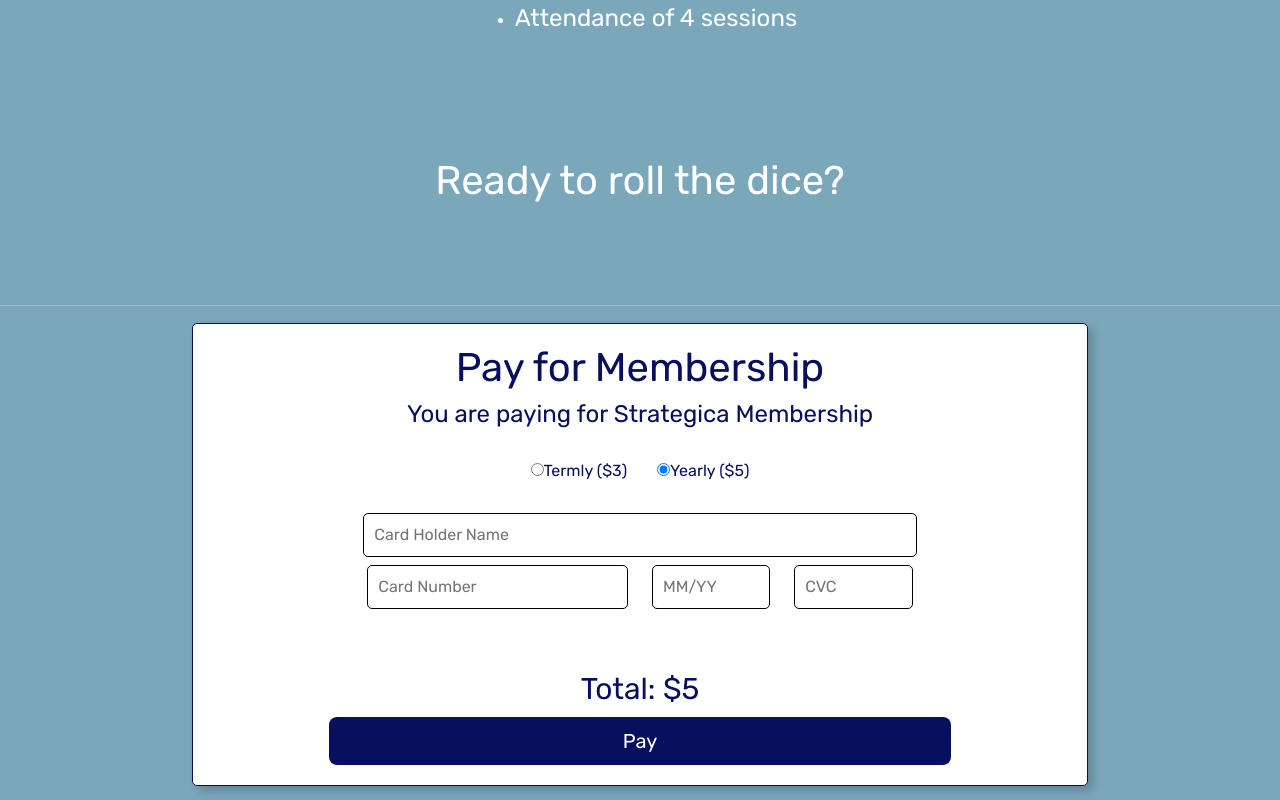
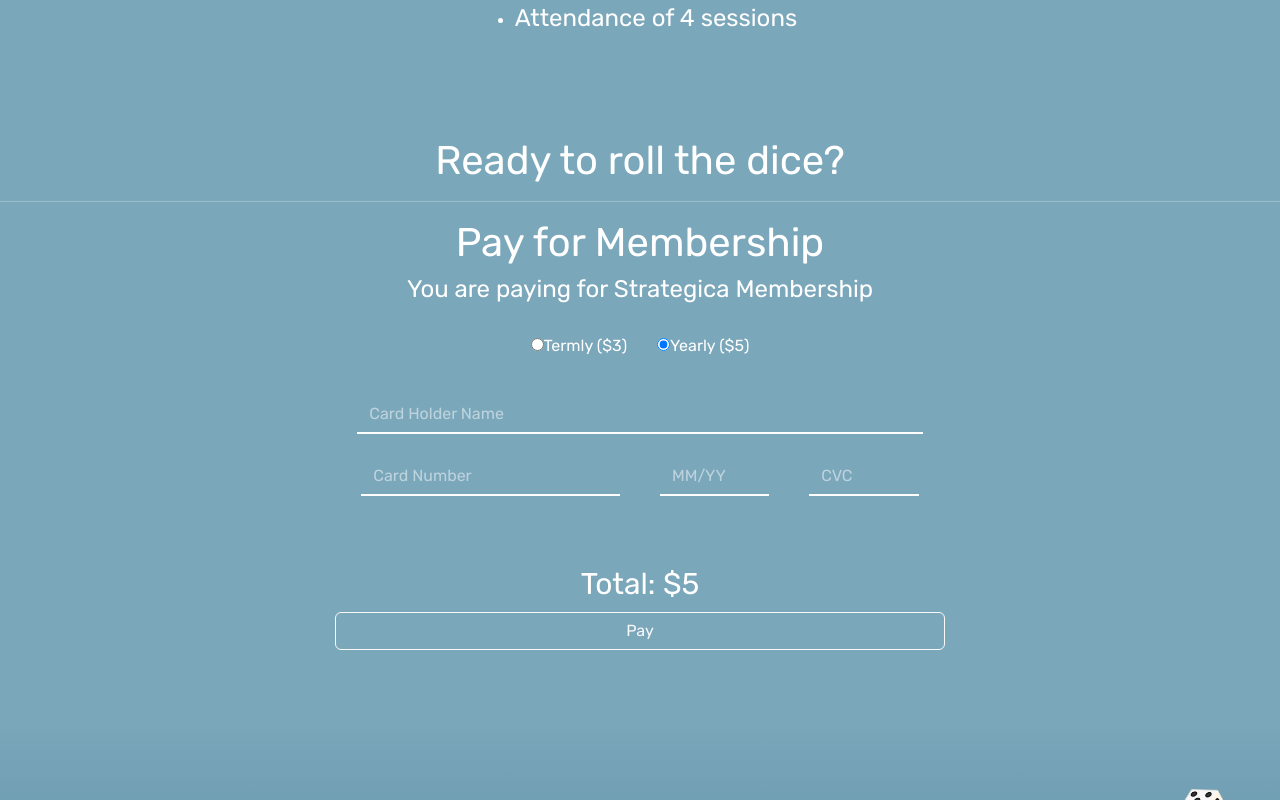
Before and after one commit to jaymelek/WAD2, a Vue app in the folder wad2-maki/: page /payPage in a window 1280 px wide. Shown: the part 1500-2300 px from the top of the page. Built offline with nearby package versions, Linux system fonts and the light colour scheme.

Commit message:
landing and pay

```diff
--- a/wad2-maki/src/views/landingPage.vue
+++ b/wad2-maki/src/views/landingPage.vue
@@ -170,6 +170,19 @@
             </div>
 
             <!-- Fifth Row: Past Events Pictures, Interested in a collab? -->
+            <div class="row align-items-center justify-content-center collab">
+                <div class="col-auto px-0">
+                    <img src="../assets/games_group.png" class="imgFit">
+                </div>
+                <div class="col-md-6 pl-md-5 text-center">
+                    <h1 class="sloganText"><span class="highlighted">Interested in a Collaboration?</span> </h1>
+                    <h4>You can collaborate with us to loan games for your events or if you require manpower to facilitate your games!
+                        If you would like to collaborate with us, please contact us at
+                        <a href="mailto:strategica@sa.smu.edu.sg" class="coloured">strategica@sa.smu.edu.sg</a>
+
+                    </h4>
+                </div>
+            </div>
 
 
 
@@ -312,4 +325,8 @@
     color: white;
 
 }
+
+.collab{
+    margin-top: 80px;
+}
 </style>
--- a/wad2-maki/src/views/payPage.vue
+++ b/wad2-maki/src/views/payPage.vue
@@ -79,11 +79,11 @@
 
   </div>
   <div id="scrollHere">
-        <h1 style="text-align: center; margin: 100px;">Ready to roll the dice?</h1>
+        <h1 style="text-align: center; margin-top: 80px;">Ready to roll the dice?</h1>
   </div>
   <hr>
 
-  <div id="paymentBox">
+  <section id="paymentBox">
       <h1 style="text-align: center;">Pay for Membership</h1>
       <div>
               <h4 style="text-align: center;">You are paying for Strategica Membership</h4>
@@ -108,32 +108,32 @@
     <div class="container">
       <form id="payment-form" @submit.prevent="submitPayment">
         <div class="col-lg-8 offset-lg-2">
-          <div style="border: 1px solid black; border-radius: 5px;" class="p-2 mb-2 mx-auto">
-            <input type="text" placeholder="Card Holder Name" style="border: none; width: 100%;" required id="cardHolderName" v-model="cardHolderName">
+          <div class="p-2 mb-2 mx-auto">
+            <input class="inputstl form-control" type="text" placeholder="Card Holder Name" required id="cardHolderName" v-model="cardHolderName">
           </div>
         </div>
 
 
         <div class="row justify-content-center">
           <div class="col-lg-4 col-md-6">
-            <div style="border: 1px solid black; border-radius: 5px;" class="p-2 mb-2">
+            <div  class="p-2 mb-2">
               <input type="text" maxlength="19"
-                placeholder="Card Number" style="border: none; width: 100%;" required id="cardNumber" v-model="cardNumber">
+                placeholder="Card Number" class="inputstl form-control" required id="cardNumber" v-model="cardNumber">
             </div>
           </div>
 
           <div class="col-lg-2 col-md-3 col-sm-6">
-            <div style="border: 1px solid black; border-radius: 5px; width: 100%;" class="p-2 mb-2">
+            <div class="p-2 mb-2">
               <input type="text" placeholder="MM/YY"
-                style="border: none; width: 100%" pattern="(0[1-9]|1[0-2])\/[0-9]{2}" required
+                class="inputstl form-control" pattern="(0[1-9]|1[0-2])\/[0-9]{2}" required
                 id="expDate" maxlength="5" expDate="expDate" v-model="expDate">
             </div>
           </div>
 
           <div class="col-lg-2 col-md-3 col-sm-6">
-            <div style="border: 1px solid black; border-radius: 5px;" class="p-2 mb-2">
+            <div class="p-2 mb-2">
               <input type="text" placeholder="CVC"
-                style="border: none; width: 100%;" required id="CVC" v-model="CVC">
+                class="inputstl form-control" required id="CVC" v-model="CVC">
             </div>
           </div>
         </div>
@@ -145,14 +145,14 @@
               Total: {{ totalAmount }}
           </div>
           <div class="text-center"> <!-- Add text-center class here -->
-              <button class="btn btn-lg mx-auto" id="checkout-button" style="width: 75%; background-color: #070F5F; color: white;">
+              <button class="btn btn-outline-light mx-auto" id="checkout-button">
                   Pay
               </button>
           </div>
       </form>
   </div>
 
-  </div>
+</section>
 
 
 </template>
@@ -160,10 +160,25 @@
 <script>
 import Stripe from 'stripe';
 import Global from '../global';
-
+import $ from 'jquery';
 const api_key = 'sk_test_51NyYaTGYkOKxngERwkOrjmZuFSaREnZRRxfZnI6KfuHWYuvFmw82UeU4P3wPfJhi7SIB7h9tpr8i0UYhlZVAmSFJ00BLexoChF';
 const stripe = Stripe(api_key);
 
+
+$(document).on("scroll", function() {
+  var pageTop = $(document).scrollTop();
+  var pageBottom = pageTop + $(window).height() - 500;
+  var tags = $("#paymentBox");
+
+  for (var i = 0; i < tags.length; i++) {
+    var tag = tags[i];
+    if ($(tag).position().top < pageBottom) {
+      $(tag).addClass("visible");
+    } else {
+      $(tag).removeClass("visible");
+    }
+  }
+});
 
 export default{
   data(){
@@ -179,6 +194,7 @@
           paymentAmount: 500,
           loginStatus: Global.loginInfo,
           membershipStatus: Global.memberStatus,
+          inViewport: false,
 
       }
   },
@@ -251,9 +267,6 @@
 }
 
 
-
-
-
 </script>
 
 <style scoped>
@@ -262,15 +275,18 @@
 }
 
 #paymentBox{
-  border: 1px solid #070F5F;
-  border-radius: 5px;
   width: 70%;
   margin: auto;
-  padding: 20px;
-  box-shadow: 5px 5px 10px rgba(0, 0, 0, 0.2) ;
-  color: #070F5F;
-  background-color: white;
+  opacity: 0;
+  transform: translate(0, 10vh);
+  transition: all 1s;
 }
+
+#paymentBox.visible {
+  opacity: 1;
+  transform: translate(0, 0);
+}
+
 
 .marginTop {
   height: 80px;
@@ -338,4 +354,34 @@
   transform: rotate(15deg);
   width: 10%;
 }
+
+.form-control {
+        border:none;
+        border-bottom: 2px solid white;
+        /* background-color: rgb(255, 255, 255, 0.2);   */
+        background-color: transparent;
+        border-radius: 0px;
+        color: white;
+}
+
+.inputstl {
+        border: none;
+        border-bottom: 2px solid white;
+}
+
+.form-control:focus {
+        border-color: #070F5F;
+        box-shadow: none;
+        background-color: transparent;
+        color: white;
+}
+
+.btn-outline-light {
+    --bs-btn-hover-color: #7ba7bb;
+    --bs-btn-active-color: var(--bs-btn-hover-color);
+    width: 70%;
+}
+section{
+  height: 50vh;
+}
 </style>
```
